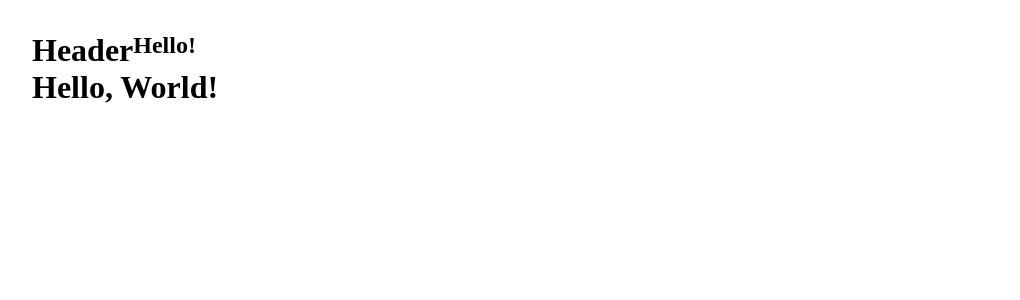
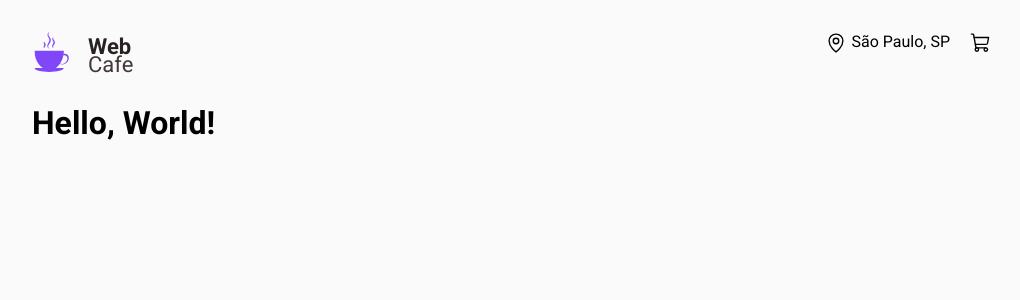
Before and after one commit to rauleffting/web-cafe, a React (Vite) app: page / in a window 1280 px wide. Shown: the top 300 px of the page, without its empty margins (128-1148 px from the left). Built offline with nearby package versions, Linux system fonts and the light colour scheme; the HTML template or start-up script is replaced by a standard one.

Commit message:
add logo to Header

```diff
--- a/package.json
+++ b/package.json
@@ -10,6 +10,7 @@
     "lint": "eslint src --ext .ts,.tsx"
   },
   "dependencies": {
+    "phosphor-react": "^1.4.1",
     "react": "^18.2.0",
     "react-dom": "^18.2.0",
     "react-router-dom": "^6.8.0",
--- a/src/App.tsx
+++ b/src/App.tsx
@@ -1,13 +1,17 @@
+import { ThemeProvider } from 'styled-components';
 import { BrowserRouter } from 'react-router-dom'
 import { GlobalStyle } from './styles/global'
 import { Router } from './Router'
+import { defaultTheme } from './styles/themes/default';
 
 function App() {
   return (
-    <BrowserRouter>
-      <Router />
-      <GlobalStyle />
-    </BrowserRouter>
+    <ThemeProvider theme={defaultTheme}>
+      <BrowserRouter>
+        <Router />
+        <GlobalStyle />
+      </BrowserRouter>
+    </ThemeProvider>
   )
 }
 
--- a/src/components/Header/index.tsx
+++ b/src/components/Header/index.tsx
@@ -1,10 +1,27 @@
-import { HeaderContainer } from './styles'
+import { HeaderContainer, Logo, LocationAndCart } from './styles'
+import logo from '../../assets/web-cafe-logo.svg'
+import { MapPin, ShoppingCart } from 'phosphor-react'
 
 export function Header() {
   return (
     <HeaderContainer>
-      <h1>Header</h1>
-      <h2>Hello!</h2>
+      <Logo>
+        <img src={logo} alt="cup" />
+        <div>
+          <p>Web</p>
+          <span>Cafe</span>
+        </div>
+      </Logo>
+
+      <LocationAndCart>
+        <div className="location">
+          <MapPin size={22} />
+          <span>São Paulo, SP</span>
+        </div>
+        <div className="cart">
+          <ShoppingCart size={22} />
+        </div>
+      </LocationAndCart>
     </HeaderContainer>
   )
 }
--- a/src/components/Header/styles.ts
+++ b/src/components/Header/styles.ts
@@ -2,4 +2,51 @@ import styled from 'styled-components'
 
 export const HeaderContainer = styled.header`
   display: flex;
+  justify-content: space-between;
+  margin-bottom: 2rem;
 `
+
+export const Logo = styled.div`
+  display: flex;
+  height: 2.5rem;
+  gap: 1rem;
+
+  img {
+    height: 2.5rem;
+    width: 2.5rem;
+  }
+
+  > div {
+    display: flex;
+    flex-direction: column;
+    align-items: Left;
+    justify-content: center;
+  }
+
+  p {
+    color: ${(props) => props.theme['gray-900']};
+    font-weight: bold;
+    font-size: 1.375rem;
+  }
+
+  span {
+    color: ${(props) => props.theme['gray-800']};
+    font-size: 1.375rem;
+    line-height: 50%;
+  }
+`
+
+export const LocationAndCart = styled.div`
+  display: flex;
+  gap: 1.25rem;
+
+  .location {
+    display: flex;
+    gap: 0.25rem;
+    white-space: nowrap;
+
+    > img {
+
+    }
+  }
+`
--- a/src/styles/global.ts
+++ b/src/styles/global.ts
@@ -6,4 +6,14 @@ export const GlobalStyle = createGlobalStyle`
     padding: 0;
     box-sizing: border-box;
   }
+
+  body {
+    -webkit-font-smoothing: antialiased; /* makes the fonts more beautiful */
+  }
+
+  body, input, textarea, button {
+    font-family: 'Roboto', sans-serif;
+    font-weight: 400;
+    font-size: 1rem;
+  }
 `
```
Also changed, not shown: src/assets/web-cafe-logo.svg (added), 1 other file (tests, documents, lock files or other folders).
